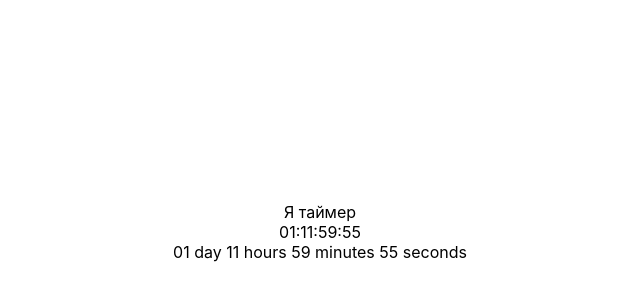
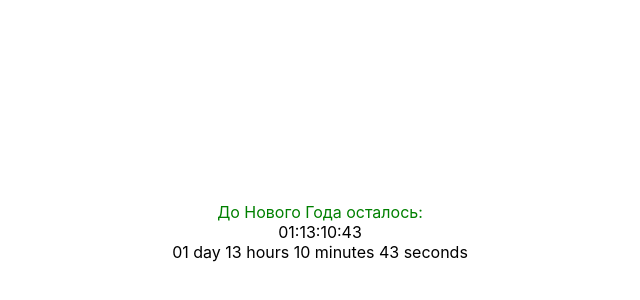
Before and after one commit to Sykpen/timer, a Next.js app in the folder task1/: page / in a window 1280 px wide. Shown: the part 168-468 px from the top of the page, without its empty margins (320-960 px from the left). Built offline with nearby package versions, Linux system fonts and the light colour scheme.

Commit message:
fix: change js to tsx, apply typeScript, change components structure, delete all commended code

```diff
--- /dev/null
+++ b/task1/components/Timer/TimerText/index.tsx
@@ -0,0 +1,15 @@
+import React, { FC } from "react";
+
+interface Props {
+	classForText: string;
+}
+
+const TimerText: FC<Props> = ({ classForText }) => {
+	return (
+		<>
+			<div className={classForText}>До Нового Года осталось:</div>
+		</>
+	);
+};
+
+export default TimerText;
--- a/task1/components/Timer/index.js
+++ b/task1/components/Timer/index.tsx
@@ -1,13 +1,16 @@
-import React, { useEffect, useState } from "react";
-import styles from "./style.module.css";
+import React, { useEffect, useState, FC } from "react";
 import dayjs from "dayjs";
+import TimerText from "./TimerText";
 
-const Timer = ({ date, dateFormatDate }) => {
+interface Props {
+	date: string;
+}
+
+const Timer: FC<Props> = ({ date }) => {
 	const calculateTimeLeft = () => {
 		let nowDate = dayjs();
-		// let endDate = dayjs(date, "MM-DD-YYYY");
-		let endDateDateFormat = dayjs(dateFormatDate);
-		const diff = endDateDateFormat.diff(nowDate);
+		let endDate = dayjs(date);
+		const diff = endDate.diff(nowDate);
 		return diff;
 	};
 
@@ -17,7 +20,10 @@ const Timer = ({ date, dateFormatDate }) => {
 		const timer = setTimeout(() => {
 			setTimeLeft(calculateTimeLeft());
 		}, 1000);
-	});
+		if (timeLeft <= 0) {
+			return () => clearInterval(timer);
+		}
+	}, [timeLeft]);
 
 	const formatStringToDate = () => {
 		let finalDate = dayjs(timeLeft).format("DD:HH:mm:ss");
@@ -37,8 +43,9 @@ const Timer = ({ date, dateFormatDate }) => {
 
 	return (
 		<>
-			<div className={styles.timer_main}>{formatStringToDate()}</div>
-			<div className={styles.timer_main}>{formatDateToStrings()}</div>
+			<TimerText classForText={timeLeft <= 0 ? "failure" : "normal"} />
+			<div>{formatStringToDate()}</div>
+			<div>{formatDateToStrings()}</div>
 		</>
 	);
 };
--- a/task1/components/TimerText/index.js
+++ /dev/null
@@ -1,11 +0,0 @@
-import styles from "./style.module.css";
-
-const TimerText = ({ text }) => {
-	return (
-		<>
-			<div className={styles.timer_main}>{text}</div>
-		</>
-	);
-};
-
-export default TimerText;
--- a/task1/package.json
+++ b/task1/package.json
@@ -12,5 +12,10 @@
     "next": "10.0.4",
     "react": "17.0.1",
     "react-dom": "17.0.1"
+  },
+  "devDependencies": {
+    "@types/node": "^14.14.16",
+    "@types/react": "^17.0.0",
+    "typescript": "^4.1.3"
   }
 }
--- a/task1/pages/api/hello.js
+++ /dev/null
@@ -1,6 +0,0 @@
-// Next.js API route support: https://nextjs.org/docs/api-routes/introduction
-
-export default (req, res) => {
-  res.statusCode = 200
-  res.json({ name: 'John Doe' })
-}
--- a/task1/pages/index.js
+++ b/task1/pages/index.tsx
@@ -1,12 +1,8 @@
 import Head from "next/head";
 import styles from "../styles/Home.module.css";
 import Timer from "../components/Timer";
-import dayjs from "dayjs";
-import TimetText from "../components/TimerText";
 
 export default function Home() {
-	const now = dayjs();
-	let futureDateInDateFormat = now.set("hour", now.get("hour") + 12);
 	return (
 		<div className={styles.container}>
 			<Head>
@@ -15,8 +11,7 @@ export default function Home() {
 			</Head>
 
 			<main className={styles.main}>
-				<TimetText text={"Я таймер"} />
-				<Timer date={"01-01-2021"} dateFormatDate={futureDateInDateFormat} />
+				<Timer date={"12-31-2020"} />
 			</main>
 		</div>
 	);
--- a/task1/styles/globals.css
+++ b/task1/styles/globals.css
@@ -14,3 +14,11 @@ a {
 * {
 	box-sizing: border-box;
 }
+
+.normal {
+	color: green;
+}
+
+.faillure {
+	color: red;
+}
```
Also changed, not shown: task1/tsconfig.json (added, +19 -0 lines), task1/components/Timer/style.module.css (deleted), task1/components/TimerText/style.module.css (deleted), task1/next-env.d.ts (added), 1 other file (tests, documents, lock files or other folders). Lines whose indentation alone changed are shown as unchanged.
